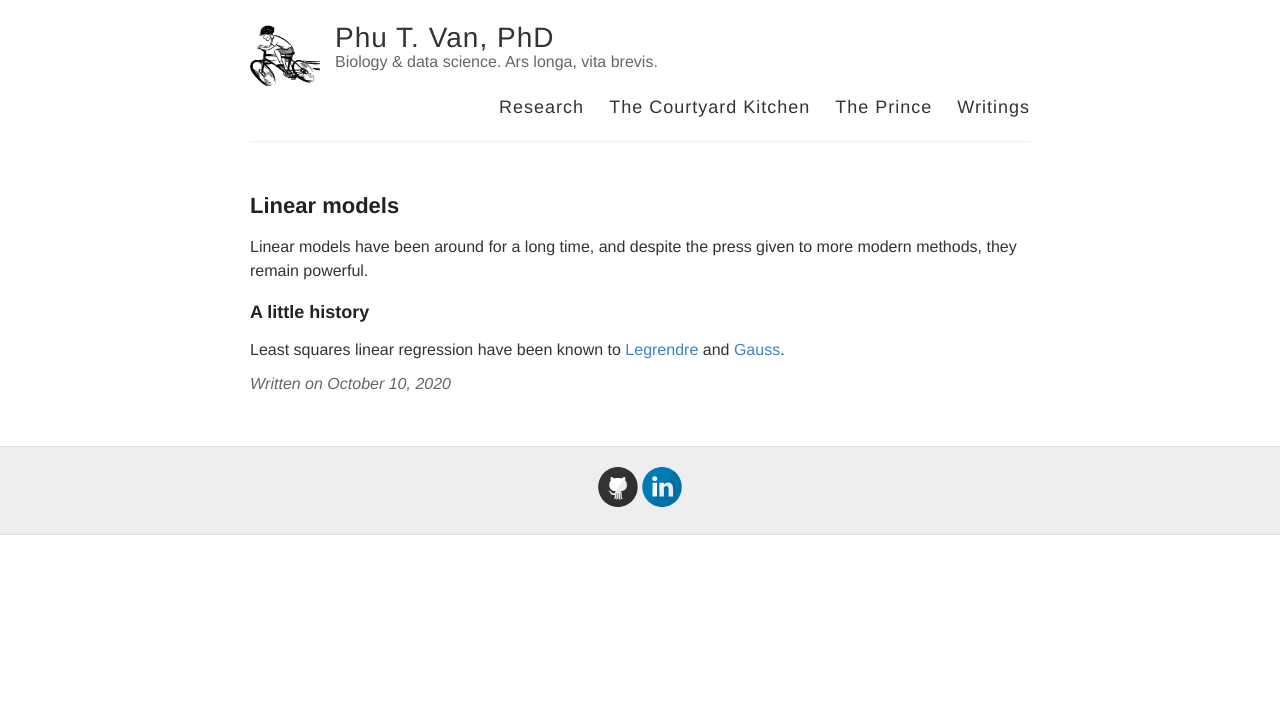
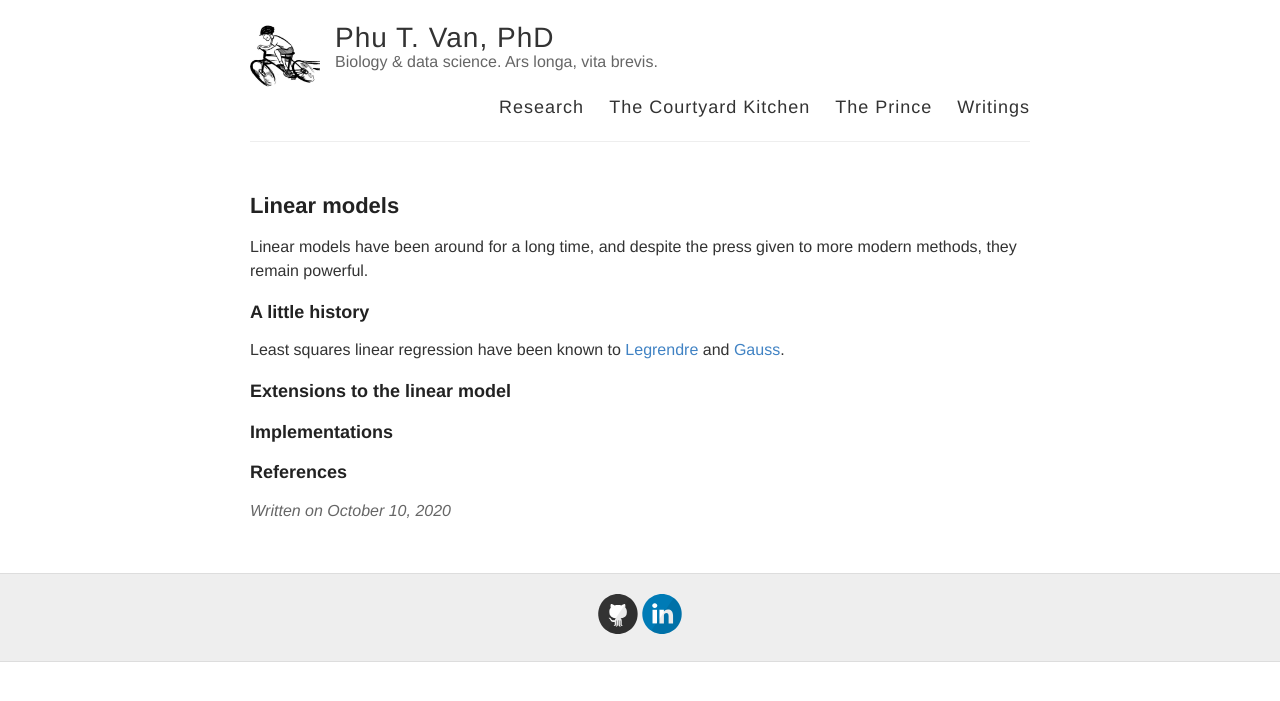
Before and after one commit to ptvan/ptvan.github.io, a Jekyll site: the page built from _posts/2020-10-10-linear-models.md, in a window 1280 px wide. Shown: the top 701 px of the page. Built offline with Jekyll 4.4.1, drawn with Linux system fonts in a browser that asks for light colours.

Commit message:
added blogpost on linear models

```diff
--- a/_posts/2020-10-10-linear-models.md
+++ b/_posts/2020-10-10-linear-models.md
@@ -8,3 +8,9 @@ Linear models have been around for a long time, and despite the press given to m
 ### A little history
 
 Least squares linear regression have been known to [Legrendre](https://en.wikipedia.org/wiki/Adrien-Marie_Legendre) and [Gauss](https://en.wikipedia.org/wiki/Carl_Friedrich_Gauss).
+
+### Extensions to the linear model
+
+### Implementations
+
+### References
```
